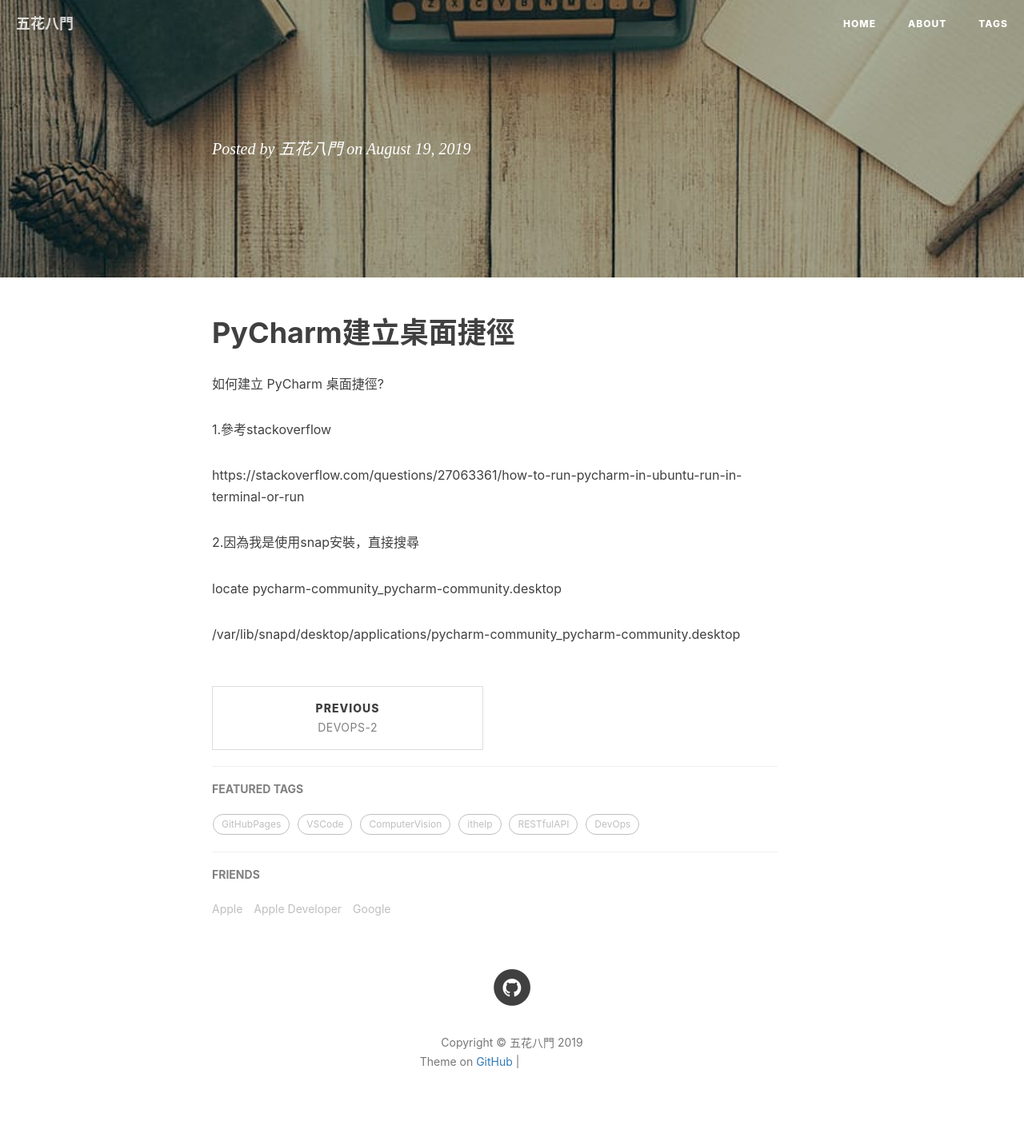
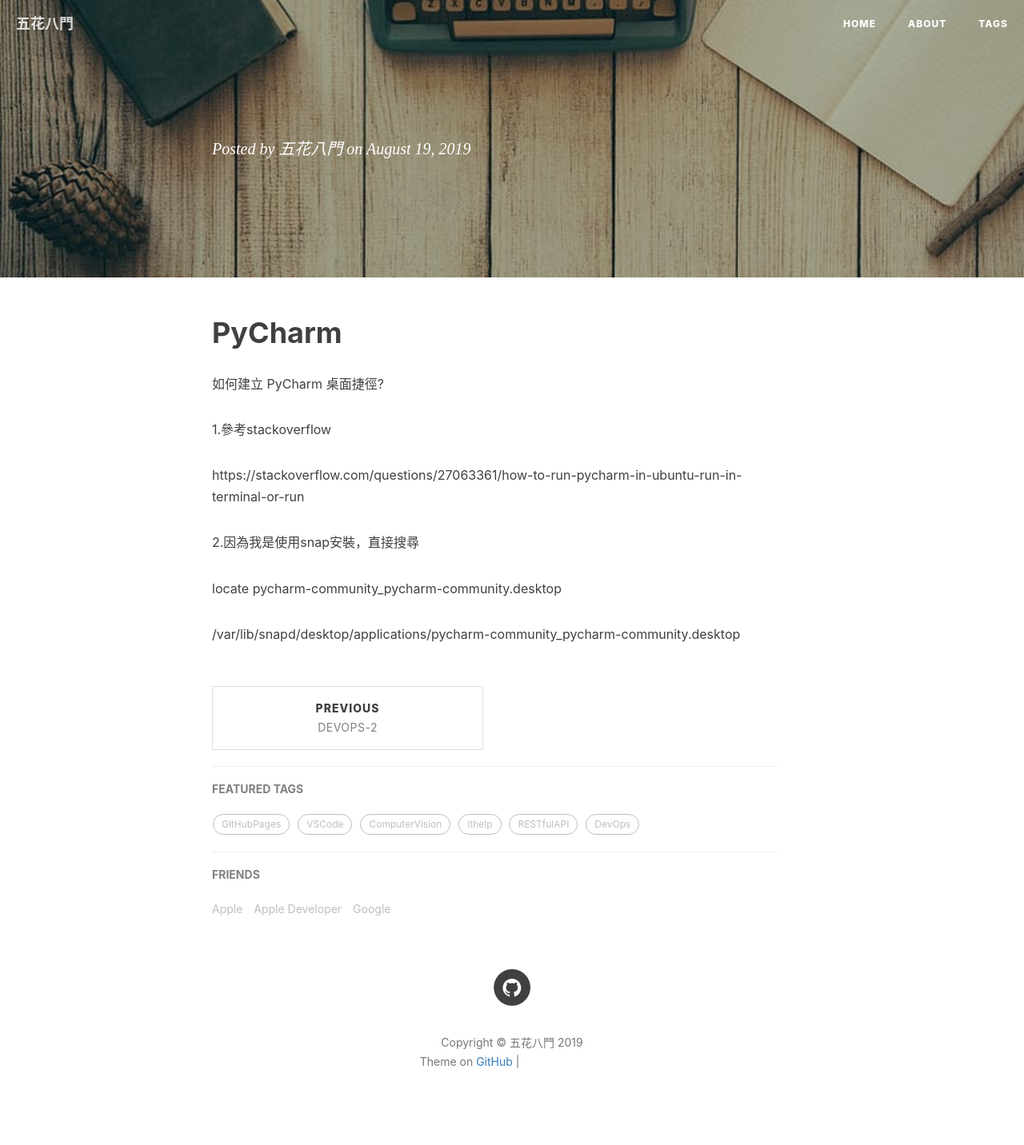
Before and after one commit to henryace/henryace.github.io, a Jekyll site: the page built from _posts/2019-08-19-PyCharm.md, in a window 1280 px wide. Shown: the whole page at 80% size. Built offline with Jekyll 4.4.1, drawn with Linux system fonts in a browser that asks for light colours; nearby versions of some CDN libraries; our own code applies the rules of GitHub Pages for plain Markdown files; comment, search, counter and statistics services are not loaded; grey boxes are pictures that could not be loaded.

Commit message:
Update 2019-08-19-PyCharm.md

```diff
--- a/_posts/2019-08-19-PyCharm.md
+++ b/_posts/2019-08-19-PyCharm.md
@@ -11,7 +11,7 @@
 	- snap
 
 ---
-# PyCharm建立桌面捷徑
+# PyCharm
 
 如何建立 PyCharm 桌面捷徑?
 
```
